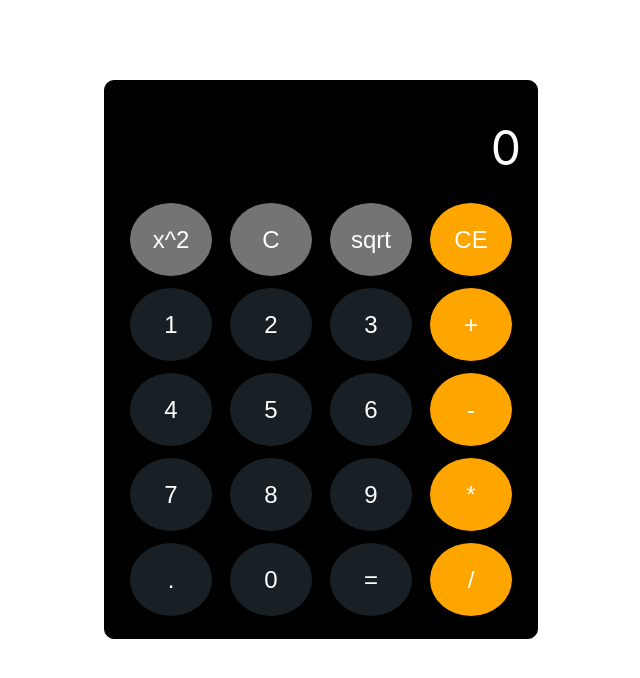
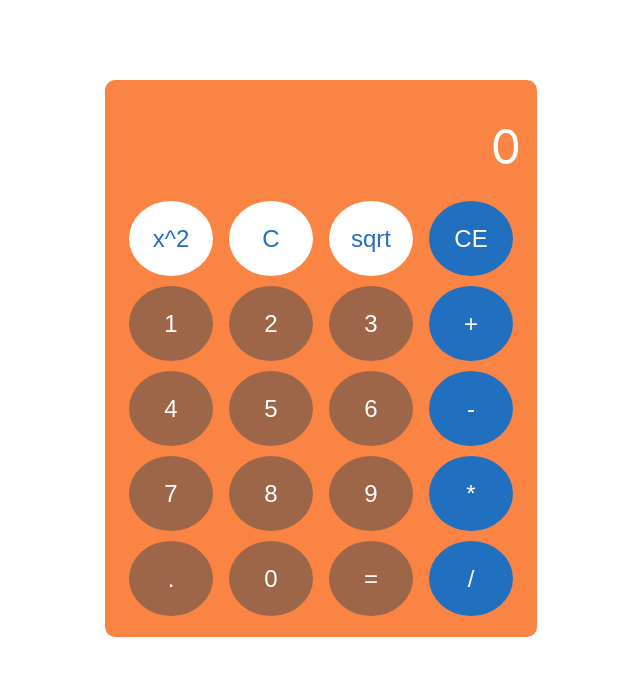
Before and after one commit to CookieMonsta89/calculator, a React (Create React App) app: page / in a window 1280 px wide. Shown: the top 678 px of the page, without its empty margins (319-959 px from the left). Built offline with nearby package versions, Linux system fonts and the light colour scheme.

Commit message:
changed color palette

```diff
--- a/src/assets/App.css
+++ b/src/assets/App.css
@@ -1,10 +1,9 @@
 .App {
   width:100%;
   max-width:400px;
-  border:1px solid black;
   margin: 0 auto;
   font-size: 62.5%;
-  background:black;
+  background:#FA8444;
   margin-top:5rem;
   padding:1rem;
   border-radius:1em;
@@ -50,7 +49,7 @@
 
 .row button {
   width:21%;
-  border:1px solid black;
+  border:0px;
   height:75px;
   margin:5px 0;
   font-size: 1.5rem;
@@ -64,36 +63,43 @@
   cursor: pointer;
 }
 
+.row button:focus {
+  outline:none;
+}
+
 .row button:nth-child(1) {
-  background:rgba(220, 220, 220, 0.527)
+  background:white;
+  color:#2170BF
 }
 
 .row button:nth-child(2) {
-  background:rgba(220, 220, 220, 0.527)
+  background:white;
+  color:#2170BF
 }
 
 .row button:nth-child(3) {
-  background:rgba(220, 220, 220, 0.527)
+  background:white;
+  color:#2170BF
 }
 
 .row button:nth-child(4) {
-  background:orange;
+  background:#2170BF;
 }
 
 .row button:nth-child(8) {
-  background:orange;
+  background:#2170BF;
 }
 
 .row button:nth-child(12) {
-  background:orange;
+  background:#2170BF;
 }
 
 .row button:nth-child(16) {
-  background:orange;
+  background:#2170BF;
 }
 
 .row button:nth-last-child(1) {
-  background:orange;
+  background:#2170BF;
 }
 
 .display {
```
